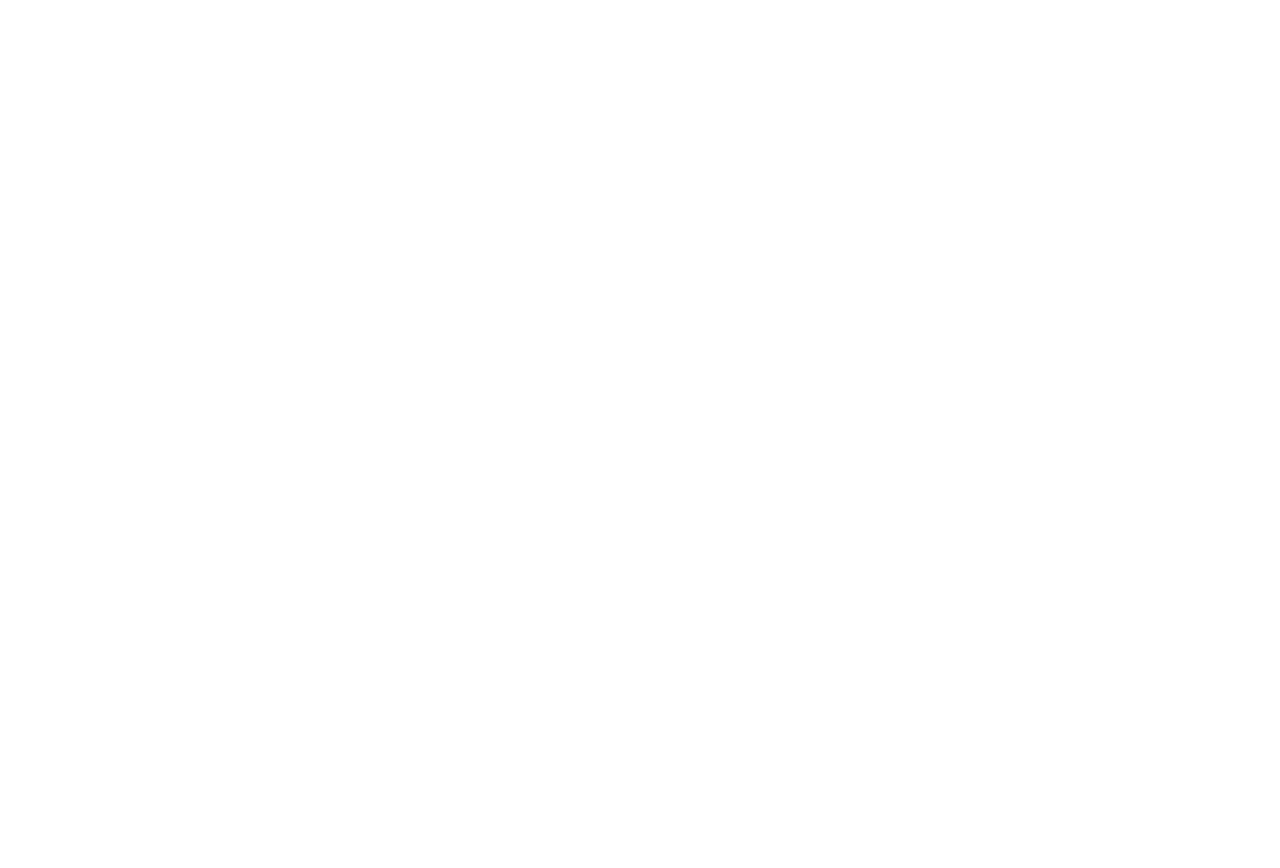
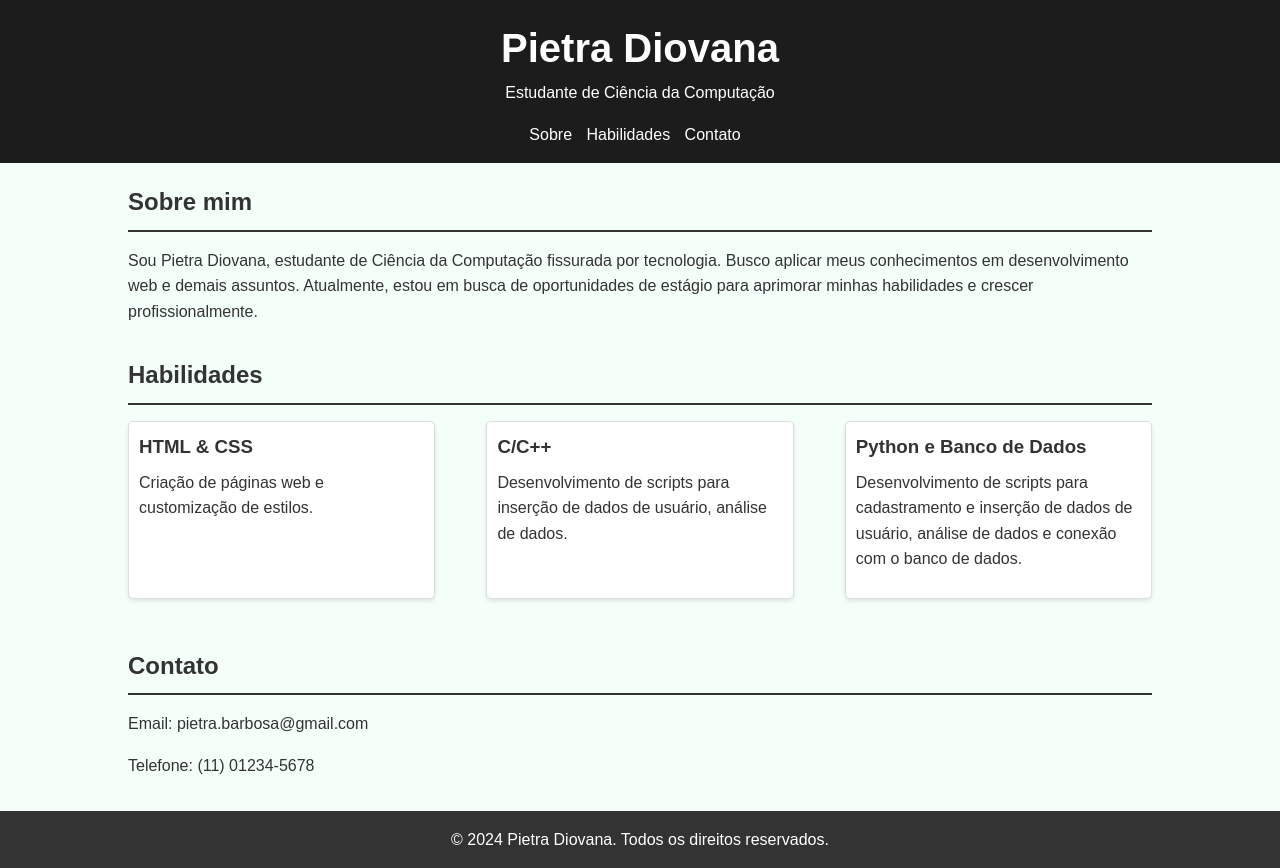
Before and after one commit to pietradvn/ProjetoRoque, a Flask app: page / in a window 1280 px wide. Before the commit the page is empty. Before the commit the page ends 800 px from the top, so only its background shows below. Run offline with Flask 3, Linux system fonts and the light colour scheme.

Commit message:
Update home.html

```diff
--- a/templates/home.html
+++ b/templates/home.html
@@ -1,10 +1,173 @@
 <!DOCTYPE html>
-<html lang="en">
+<html lang="pt-br">
 <head>
     <meta charset="UTF-8">
-    <title></title>
+    <meta name="viewport" content="width=device-width, initial-scale=1.0">
+    <meta http-equiv="X-UA-Compatible" content="IE=edge">
+    <title>Portfólio Pietra</title>
+    <style>
+        * {
+            margin: 0;
+            padding: 0;
+            box-sizing: border-box;
+        }
+
+        body {
+            font-family: Arial, sans-serif;
+            background-color: #F5FFFA;
+            color: #333;
+            line-height: 1.6;
+        }
+
+        header {
+            background-color: #1C1C1C;
+            color: #fff;
+            padding: 1rem 0;
+            text-align: center;
+        }
+
+        header h1 {
+            font-size: 2.5rem;
+        }
+
+        nav ul {
+            list-style: none;
+            padding: 0;
+        }
+
+        nav ul li {
+            display: inline;
+            margin-right: 10px;
+        }
+
+        nav ul li a {
+            color: #fff;
+            text-decoration: none;
+        }
+
+        .container {
+            width: 80%;
+            margin: 20px auto;
+        }
+
+        section {
+            margin-bottom: 2rem;
+        }
+
+        h2 {
+            color: #333;
+            border-bottom: 2px solid #333;
+            padding-bottom: 0.5rem;
+            margin-bottom: 1rem;
+        }
+
+        p {
+            margin-bottom: 1rem;
+        }
+
+        footer {
+            background-color: #333;
+            color: #fff;
+            text-align: center;
+            padding: 1rem 0;
+            margin-top: 2rem;
+        }
+
+        footer p {
+            margin: 0;
+        }
+
+        .perfil {
+            text-align: center;
+            margin-bottom: 2rem;
+        }
+
+        .perfil img {
+            border-radius: 50%;
+            width: 150px;
+            height: 150px;
+            object-fit: cover;
+        }
+
+        .skills {
+            display: flex;
+            justify-content: space-between;
+            flex-wrap: wrap;
+        }
+
+        .skill {
+            background-color: #fff;
+            padding: 10px;
+            border: 1px solid #ddd;
+            border-radius: 5px;
+            width: 30%;
+            margin-bottom: 1rem;
+            box-shadow: 0 2px 4px rgba(0, 0, 0, 0.1);
+        }
+
+        .skill h3 {
+            margin-bottom: 0.5rem;
+        }
+
+        @media (max-width: 768px) {
+            .skills {
+                flex-direction: column;
+            }
+
+            .skill {
+                width: 100%;
+            }
+        }
+    </style>
 </head>
 <body>
 
+    <header>
+        <h1>Pietra Diovana</h1>
+        <p>Estudante de Ciência da Computação</p>
+        <nav>
+            <ul>
+                <li><a href="#sobre">Sobre</a></li>
+                <li><a href="#habilidades">Habilidades</a></li>
+                <li><a href="#contato">Contato</a></li>
+            </ul>
+        </nav>
+    </header>
+
+    <div class="container">
+        <section id="sobre">
+            <h2>Sobre mim</h2>
+            <p>Sou Pietra Diovana, estudante de Ciência da Computação fissurada por tecnologia. Busco aplicar meus conhecimentos em desenvolvimento web e demais assuntos. Atualmente, estou em busca de oportunidades de estágio para aprimorar minhas habilidades e crescer profissionalmente.</p>
+        </section>
+
+        <section id="habilidades">
+            <h2>Habilidades</h2>
+            <div class="skills">
+                <div class="skill">
+                    <h3>HTML & CSS</h3>
+                    <p>Criação de páginas web e customização de estilos.</p>
+                </div>
+                <div class="skill">
+                    <h3>C/C++</h3>
+                    <p>Desenvolvimento de scripts para inserção de dados de usuário, análise de dados.</p>
+                </div>
+                <div class="skill">
+                    <h3>Python e Banco de Dados</h3>
+                    <p>Desenvolvimento de scripts para cadastramento e inserção de dados de usuário, análise de dados e conexão com o banco de dados.</p>
+                </div>
+            </div>
+        </section>
+
+        <section id="contato">
+            <h2>Contato</h2>
+            <p>Email: pietra.barbosa@gmail.com</p>
+            <p>Telefone: (11) 01234-5678</p>
+        </section>
+    </div>
+
+    <footer>
+        <p>&copy; 2024 Pietra Diovana. Todos os direitos reservados.</p>
+    </footer>
+
 </body>
 </html>
```
